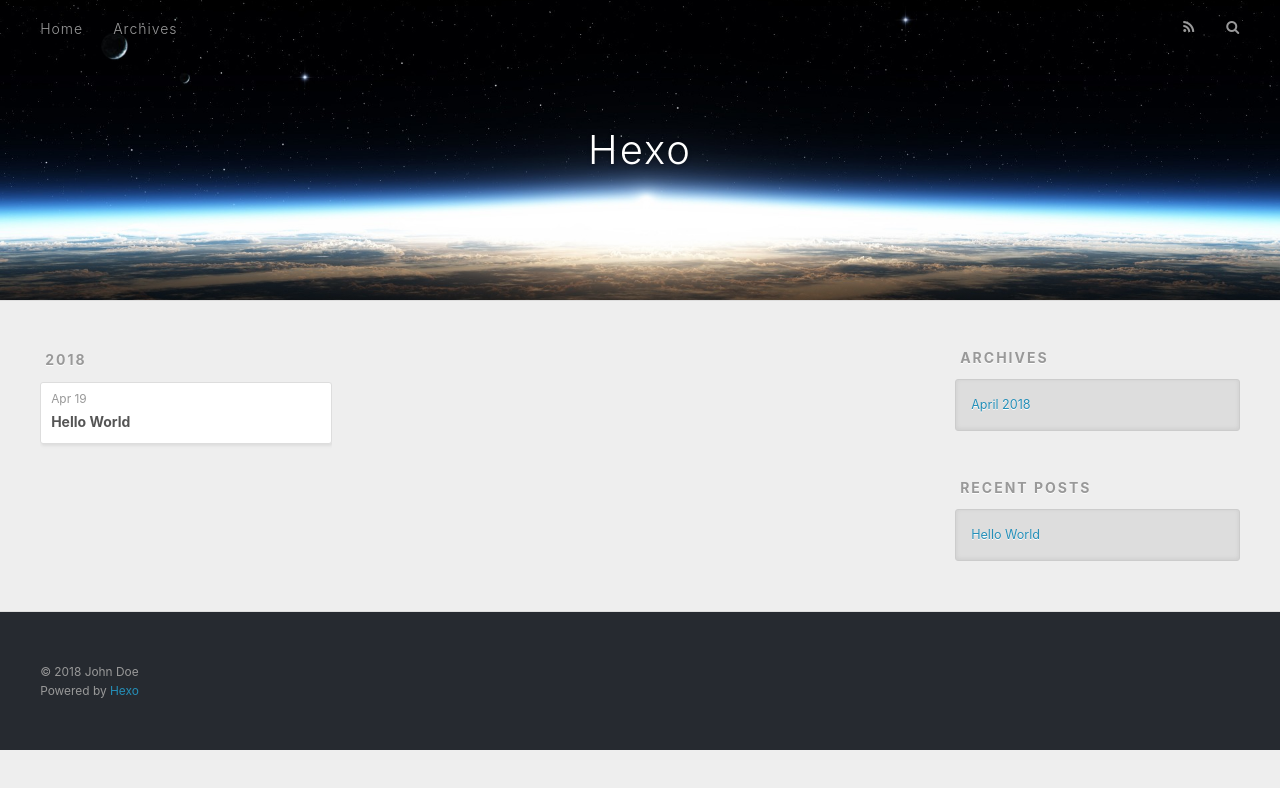
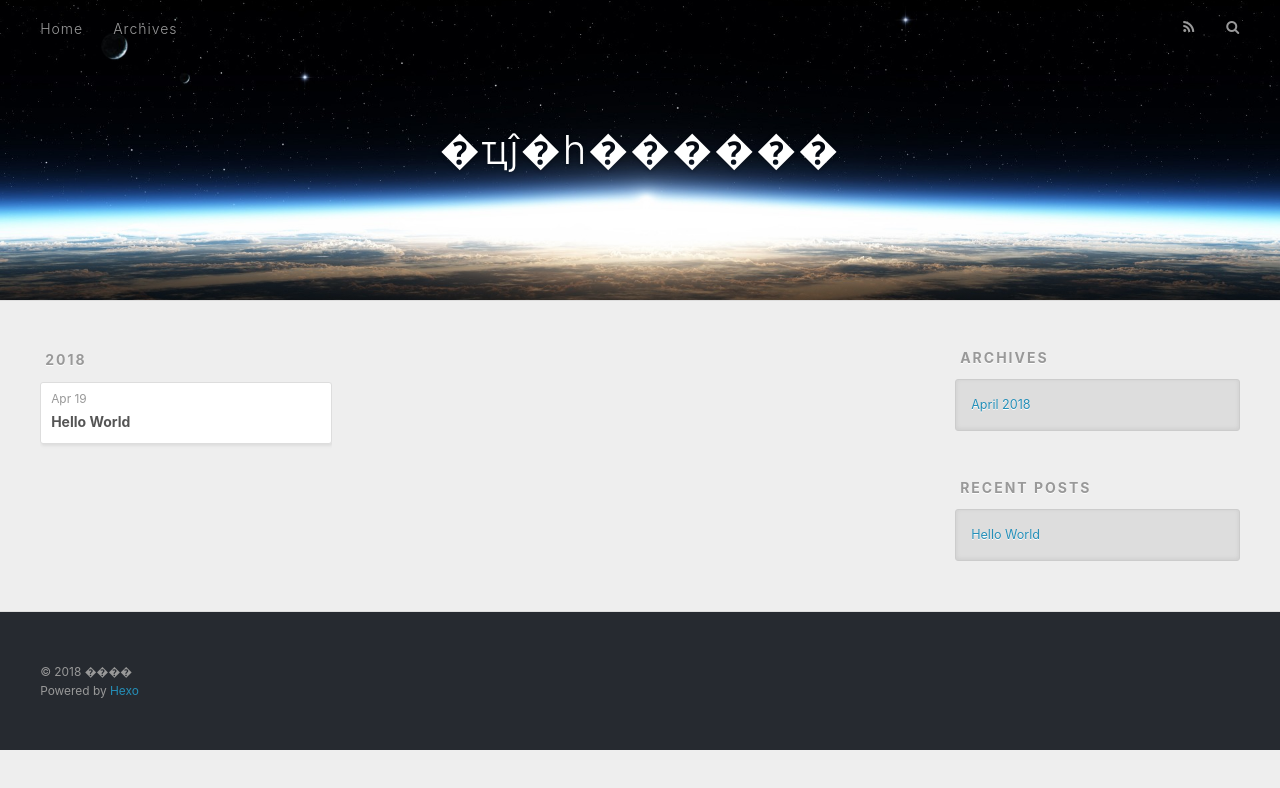
Before and after one commit to weiweiyixiaohengqingcheng/weiweiyixiaohengqingcheng.github.io, a plain HTML site: page archives/2018/04/index.html in a window 1280 px wide. Drawn offline with nearby package versions, Linux system fonts and the light colour scheme.

Commit message:
Site updated: 2018-04-19 17:28:25

```diff
--- a/archives/2018/04/index.html
+++ b/archives/2018/04/index.html
@@ -5,17 +5,17 @@
 
 
 
-  <title>Archives: 2018/4 | Hexo</title>
+  <title>Archives: 2018/4 | �ҵĵ�һ������</title>
   <meta name="viewport" content="width=device-width, initial-scale=1, maximum-scale=1">
   <meta property="og:type" content="website">
-<meta property="og:title" content="Hexo">
+<meta property="og:title" content="�ҵĵ�һ������">
 <meta property="og:url" content="http://yoursite.com/archives/2018/04/index.html">
-<meta property="og:site_name" content="Hexo">
-<meta property="og:locale" content="default">
+<meta property="og:site_name" content="�ҵĵ�һ������">
+<meta property="og:locale" content="zh-Hans">
 <meta name="twitter:card" content="summary">
-<meta name="twitter:title" content="Hexo">
+<meta name="twitter:title" content="�ҵĵ�һ������">
 
-    <link rel="alternate" href="/atom.xml" title="Hexo" type="application/atom+xml">
+    <link rel="alternate" href="/atom.xml" title="�ҵĵ�һ������" type="application/atom+xml">
 
 
     <link rel="icon" href="/favicon.png">
@@ -34,7 +34,7 @@
   <div id="header-outer" class="outer">
     <div id="header-title" class="inner">
       <h1 id="logo-wrap">
-        <a href="/" id="logo">Hexo</a>
+        <a href="/" id="logo">�ҵĵ�һ������</a>
       </h1>
 
     </div>
@@ -139,7 +139,7 @@
 
   <div class="outer">
     <div id="footer-info" class="inner">
-      &copy; 2018 John Doe<br>
+      &copy; 2018 ����<br>
       Powered by <a href="http://hexo.io/" target="_blank">Hexo</a>
     </div>
   </div>
```
Also changed, not shown: 2018/04/19/hello-world/index.html (+7 -7 lines), archives/2018/index.html (+8 -8 lines), archives/index.html (+8 -8 lines), index.html (+9 -9 lines).
